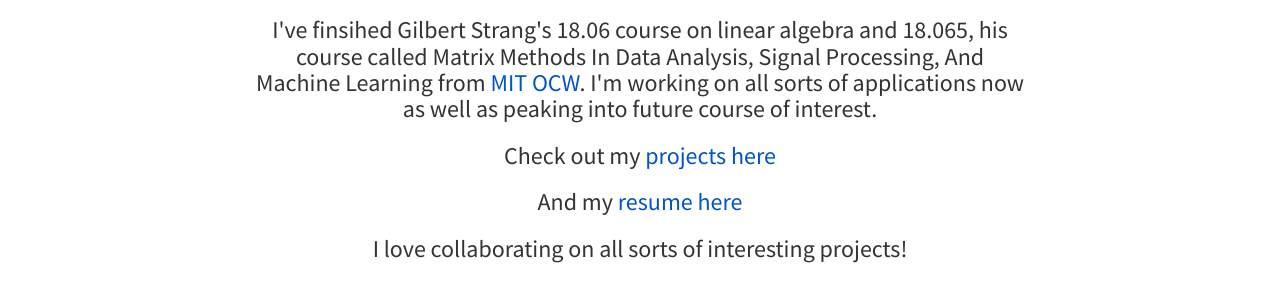
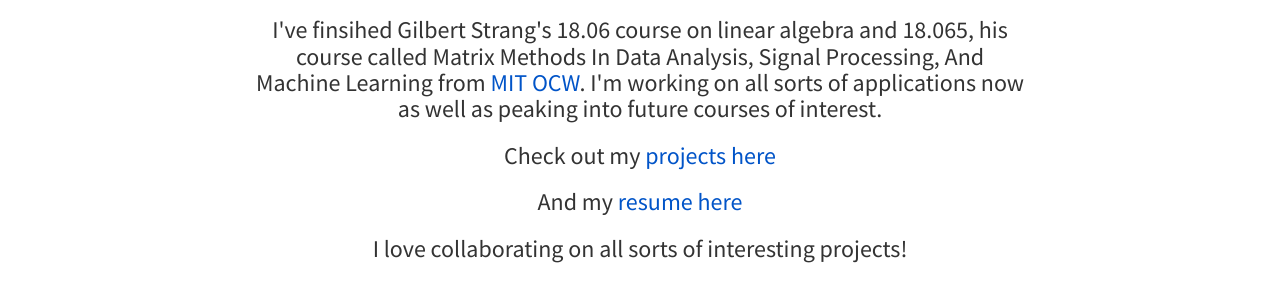
Before and after one commit to jackn11/jackn11.github.io, a Jekyll site: the page built from index.html, in a window 1280 px wide. Shown: the part 510-793 px from the top of the page. Built offline with Jekyll 4.4.1, drawn with Linux system fonts in a browser that asks for light colours; nearby versions of some CDN libraries; the list of posts is cut into pages by our own code.

Commit message:
Update index.html

```diff
--- a/index.html
+++ b/index.html
@@ -9,7 +9,7 @@ layout: home
 		<img class="img-circle" src="{{ site.baseurl }}static/img/{{ site.avatar }}" alt="Responsive image">
 	  </div>
 	  <h3>I'm <strong>{{ site.author }}</strong>, a first year <a href="https://engsci.utoronto.ca/program/what-is-engsci/" target="_blank" rel="noopener noreferrer">Engineering Science</a> student at the University of Toronto. My main area of interest is machine intelligence and deep learning.</h3>
-	  <h3>I've finsihed Gilbert Strang's 18.06 course on linear algebra and 18.065, his course called Matrix Methods In Data Analysis, Signal Processing, And Machine Learning from <a href="https://ocw.mit.edu/courses/mathematics/18-065-matrix-methods-in-data-analysis-signal-processing-and-machine-learning-spring-2018/syllabus/18.065-course-introduction/" target="_blank" rel="noopener noreferrer">MIT OCW</a>. I'm working on all sorts of applications now as well as peaking into future course of interest.</h3>
+	  <h3>I've finsihed Gilbert Strang's 18.06 course on linear algebra and 18.065, his course called Matrix Methods In Data Analysis, Signal Processing, And Machine Learning from <a href="https://ocw.mit.edu/courses/mathematics/18-065-matrix-methods-in-data-analysis-signal-processing-and-machine-learning-spring-2018/syllabus/18.065-course-introduction/" target="_blank" rel="noopener noreferrer">MIT OCW</a>. I'm working on all sorts of applications now as well as peaking into future courses of interest.</h3>
 	  <h3>Check out my <a href="{{ site.baseurl }}projects.html"> projects here</a></h3>
 	  <h3>And my <a href="/docs/">resume here</a></h3>
 	  <h3>I love collaborating on all sorts of interesting projects!<h3>
```
